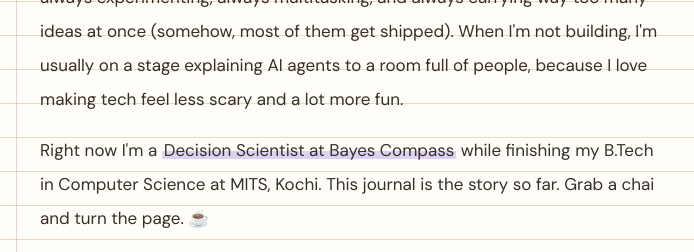
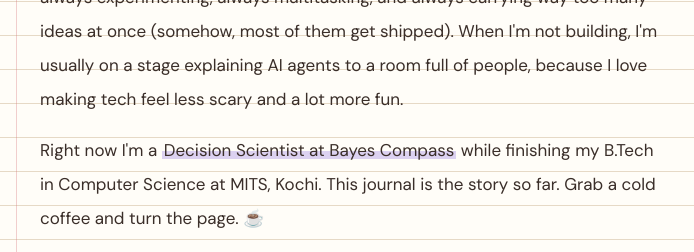
Before and after one commit to JoanneKoshy/the-journal-of-joanne, a plain HTML site: page index.html in a window 1280 px wide. Shown: the part 1360-1612 px from the top of the page, 296-990 px from the left. Drawn offline with nearby package versions, Linux system fonts and the light colour scheme; animation ran at ten frames a second.

Commit message:
about changed updated

```diff
--- a/index.html
+++ b/index.html
@@ -304,7 +304,7 @@ footer small{display:block;font-family:var(--type);font-size:12px;color:var(--in
     <p>hi, I'm Joanne! I'm an <span class="hl">AI engineer</span> who builds Generative AI and Agentic AI systems: LLM apps, RAG pipelines, multi-agent workflows and MCP integrations, all the way from a tiny idea to a deployed product.</p>
     <p>and yes, I do the <span class="hl">DevOps</span> too! I don't just build it and wave goodbye. I ship it to <b>Azure</b> myself, wire up the CI/CD, and stare at the pipeline until it turns green 🟢 (honestly, the best feeling in the world). from my laptop to the cloud, I take my little apps all the way home. ☁️</p>
     <p>I'm a builder at heart (software <i>and</i> hardware) and a <span class="hl pink">yapper by nature</span>. I'm always experimenting, always multitasking, and always carrying way too many ideas at once (somehow, most of them get shipped). When I'm not building, I'm usually on a stage explaining AI agents to a room full of people, because I love making tech feel less scary and a lot more fun.</p>
-    <p>Right now I'm a <span class="hl lav">Decision Scientist at Bayes Compass</span> while finishing my B.Tech in Computer Science at MITS, Kochi. This journal is the story so far. Grab a chai and turn the page. ☕</p>
+    <p>Right now I'm a <span class="hl lav">Decision Scientist at Bayes Compass</span> while finishing my B.Tech in Computer Science at MITS, Kochi. This journal is the story so far. Grab a cold coffee and turn the page. ☕</p>
     <div class="sign">xo, Joanne<small>AI developer · hardware builder · dreamer</small></div>
   </article>
 </section>
```
